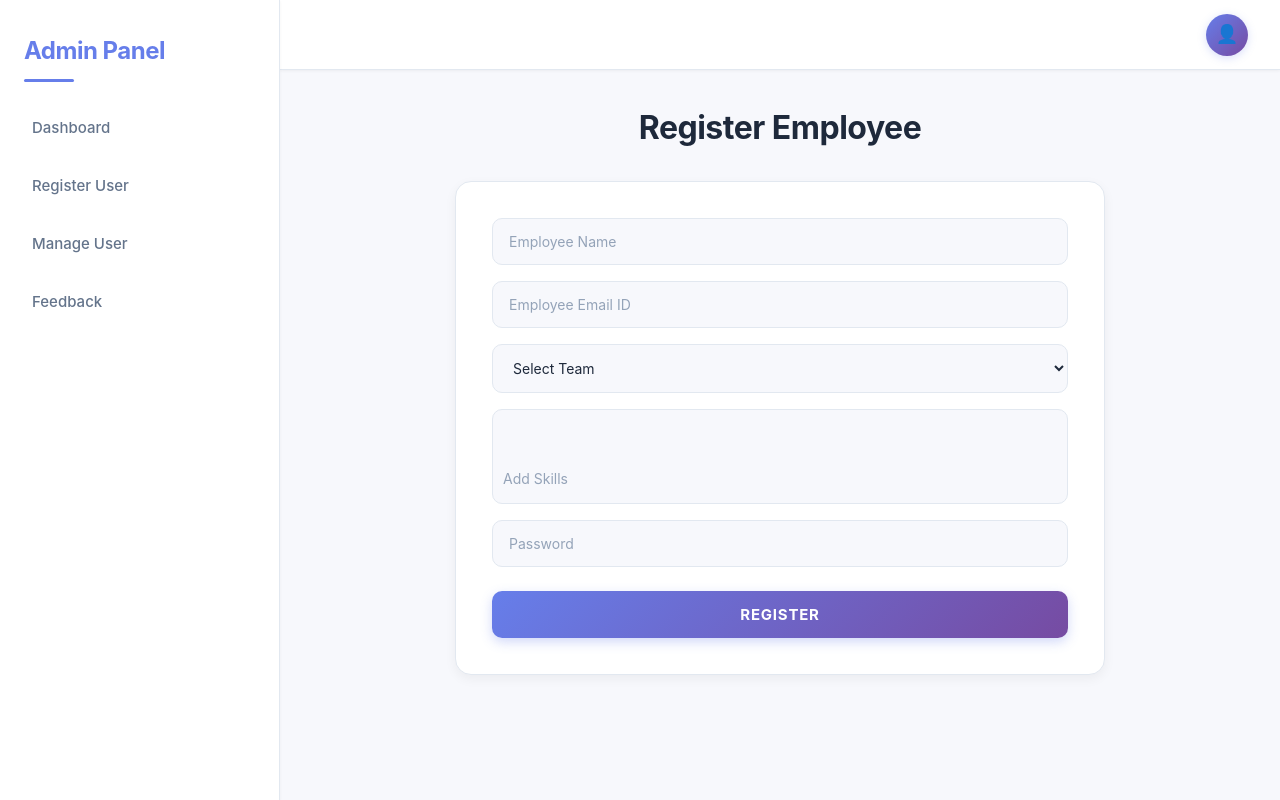
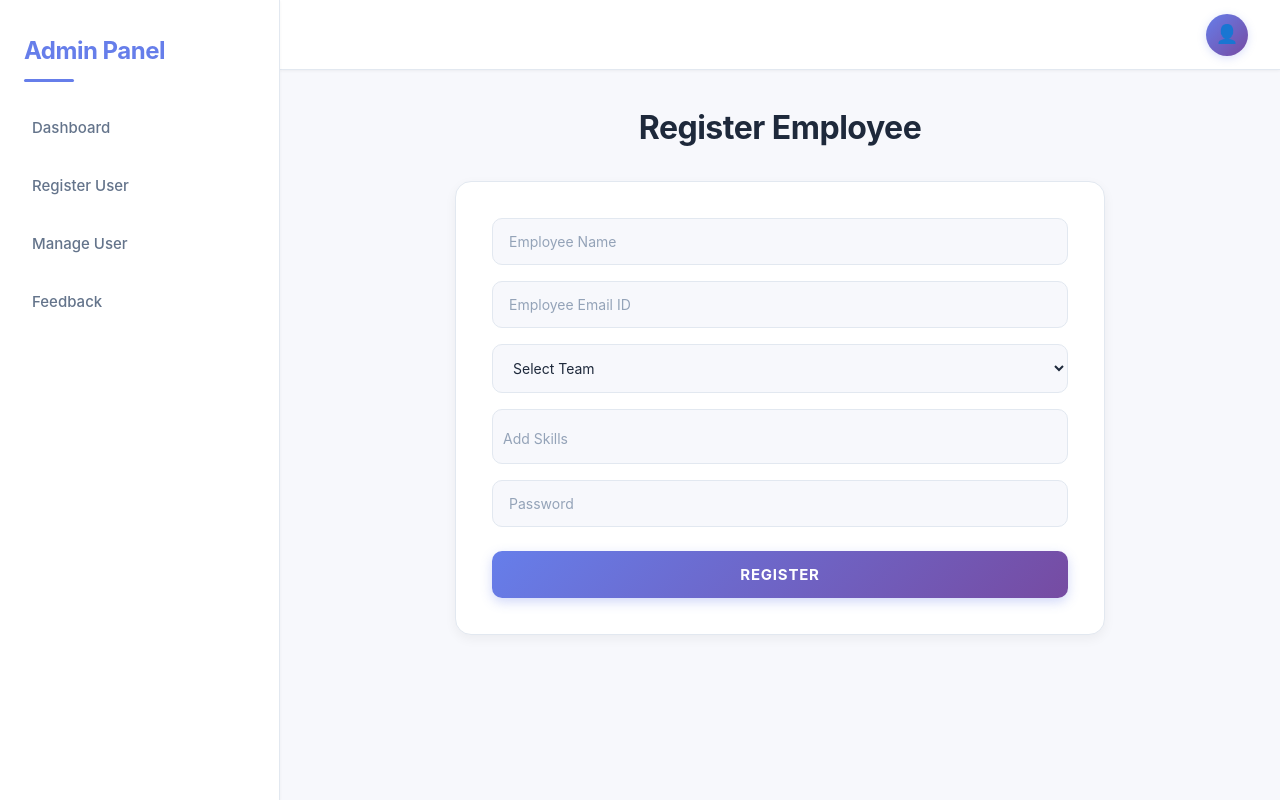
Before and after one commit to Kabileshvijay/Enterprise-Knowledge-Graph-Search-Platform, a React (Vite) app in the folder frontend/: page /admin/register in a window 1280 px wide. Built offline with nearby package versions, Linux system fonts and the light colour scheme.

Commit message:
updated RegisterUser Styles

```diff
--- a/frontend/src/styles/admin/registerUser.css
+++ b/frontend/src/styles/admin/registerUser.css
@@ -93,8 +93,8 @@
   display: flex;
   flex-wrap: wrap;
   gap: 8px;
-  margin-bottom: 8px;
-  min-height: 36px;
+  margin-bottom: 4px;
+  min-height: 0;
   align-items: center;
 }
 
```
